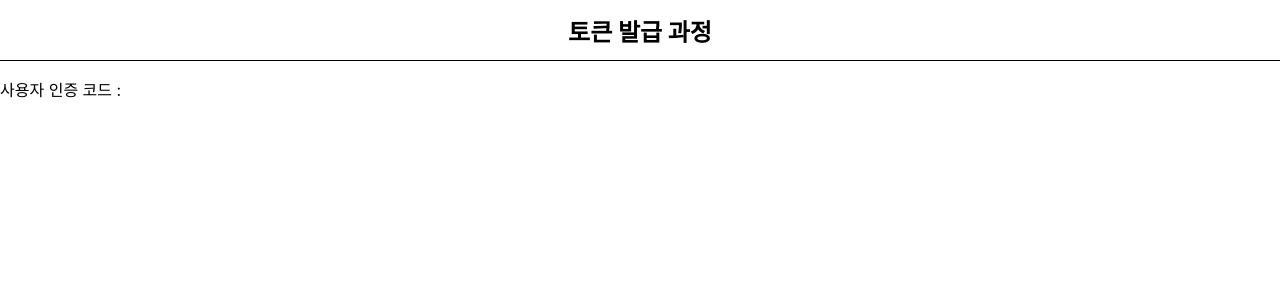
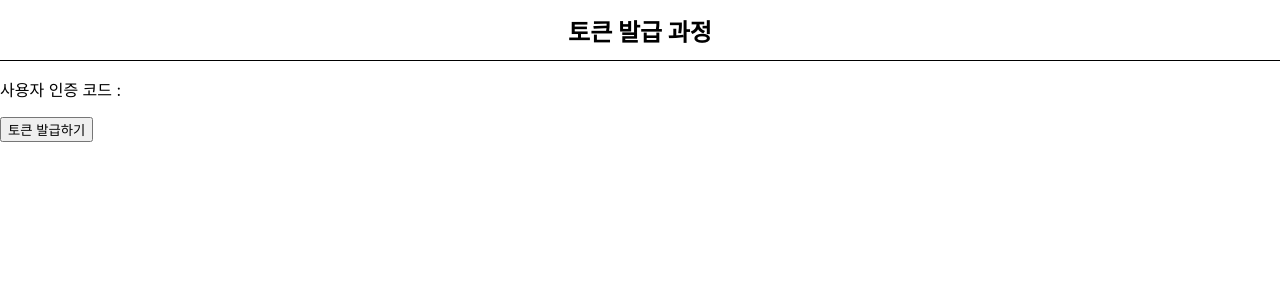
Before and after one commit to skymill2000/fintech211122, a React (Create React App) app in the folder fintech/: page /authResult in a window 1280 px wide. Shown: the top 300 px of the page. Built offline with nearby package versions, Linux system fonts and the light colour scheme.

Commit message:
#work2 토큰 발급  Axios 요청 작성

```diff
--- a/fintech/src/pages/AuthResultPage.js
+++ b/fintech/src/pages/AuthResultPage.js
@@ -2,16 +2,41 @@ import React from "react";
 import TopHeader from "../components/common/TopHeader";
 import { useLocation } from "react-router-dom";
 import queryString from "query-string";
+import axios from "axios";
 
 const AuthResultPage = () => {
   console.log(useLocation());
   const { search } = useLocation(); //query string get
   const { code } = queryString.parse(search);
   console.log(code);
+  const getAccessToken = () => {
+    const sendData = {
+      code: code,
+      client_id: "q7kH44ThJwjpvNRg0BbJvE1yxvx5X53DKz1rNgPF",
+      client_secret: "yVT6irMr2h4ZTHzZY7sDpbvhm1nlOzr4nP7DYRVy",
+      redirect_uri: "http://localhost:3000/authResult",
+      grant_type: "authorization_code",
+    };
+    const encodedSendData = queryString.stringify(sendData);
+    console.log(encodedSendData);
+
+    const option = {
+      method: "POST",
+      url: "",
+      headers: {},
+      data: encodedSendData,
+    };
+
+    axios(option).then((response) => {
+      console.log(response);
+    });
+  };
+
   return (
     <div>
       <TopHeader title="토큰 발급 과정"></TopHeader>
       <p>사용자 인증 코드 : {code}</p>
+      <button onClick={getAccessToken}>토큰 발급하기</button>
     </div>
   );
 };
```
